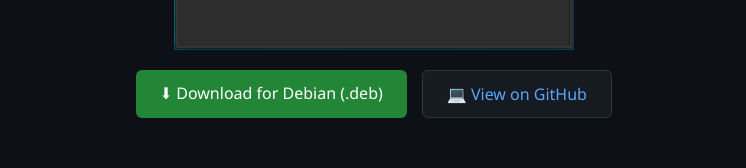
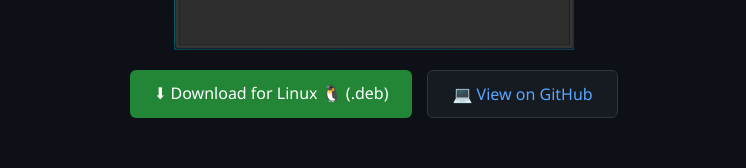
Before and after one commit to jancordeiro/simple-bitcoin-tracker, a plain HTML site: page index.html in a window 1280 px wide. Shown: the part 623-791 px from the top of the page, without its empty margins (266-1012 px from the left). Drawn offline with Linux system fonts and the light colour scheme.

Commit message:
Update index.html

```diff
--- a/index.html
+++ b/index.html
@@ -83,7 +83,7 @@
   <img src="screenshot.png" width="400px" />
 
   <div class="buttons">
-    <a class="btn btn-download" href="#" download>⬇ Download for Debian (.deb)</a>
+    <a class="btn btn-download" href="#" download>⬇ Download for Linux 🐧 (.deb)</a>
     <a class="btn btn-github" href="https://github.com/jancordeiro/simple-bitcoin-tracker" target="_blank">💻 View on GitHub</a>
   </div>
 
```
